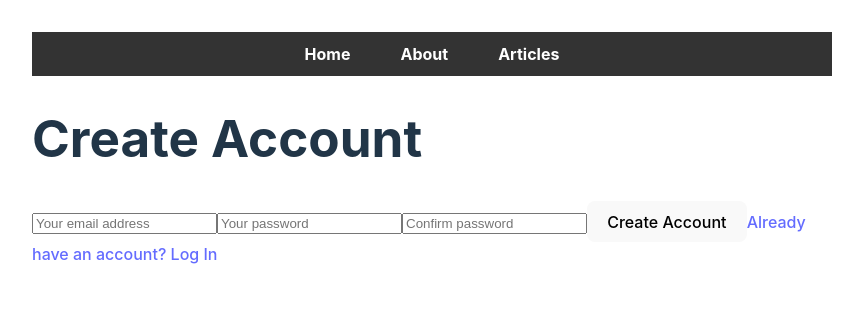
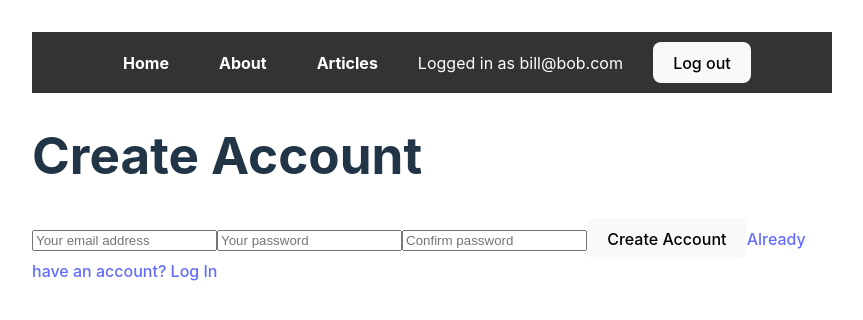
Before and after one commit to thomashoddinott/LL-fullstack-react-course, a React (Vite) app in the folder frontend/: page /create-account in a window 1280 px wide. Shown: the top 320 px of the page, without its empty margins (208-1071 px from the left). Built offline with nearby package versions, Linux system fonts and the light colour scheme.

Commit message:
add auth functionality to navbar with hardcoded scenarios for testing

```diff
--- a/frontend/src/pages/NavBar.jsx
+++ b/frontend/src/pages/NavBar.jsx
@@ -1,6 +1,14 @@
-import { Link } from "react-router-dom";
+import { Link, useNavigate } from "react-router-dom";
+import { getAuth, signOut } from "firebase/auth";
 
 export default function NavBar() {
+  // const isLoggedIn = false;
+  // // const email = "bill@bob.com";
+  const isLoggedIn = true;
+  const email = "bill@bob.com";
+
+  const navigate = useNavigate();
+
   return (
     <nav>
       <ul>
@@ -14,6 +22,18 @@
         <li>
           <Link to="/articles">Articles</Link>
         </li>
+        {isLoggedIn && (
+          <li style={{ color: "white" }}>
+            Logged in as {email}
+          </li>
+        )}
+        <li>
+          {isLoggedIn ? (
+            <button onClick={() => signOut(getAuth())}>Log out</button>
+          ) : (
+            <button onClick={() => navigate("/login")}>Log in</button>
+          )}
+        </li>
       </ul>
     </nav>
   );
```
